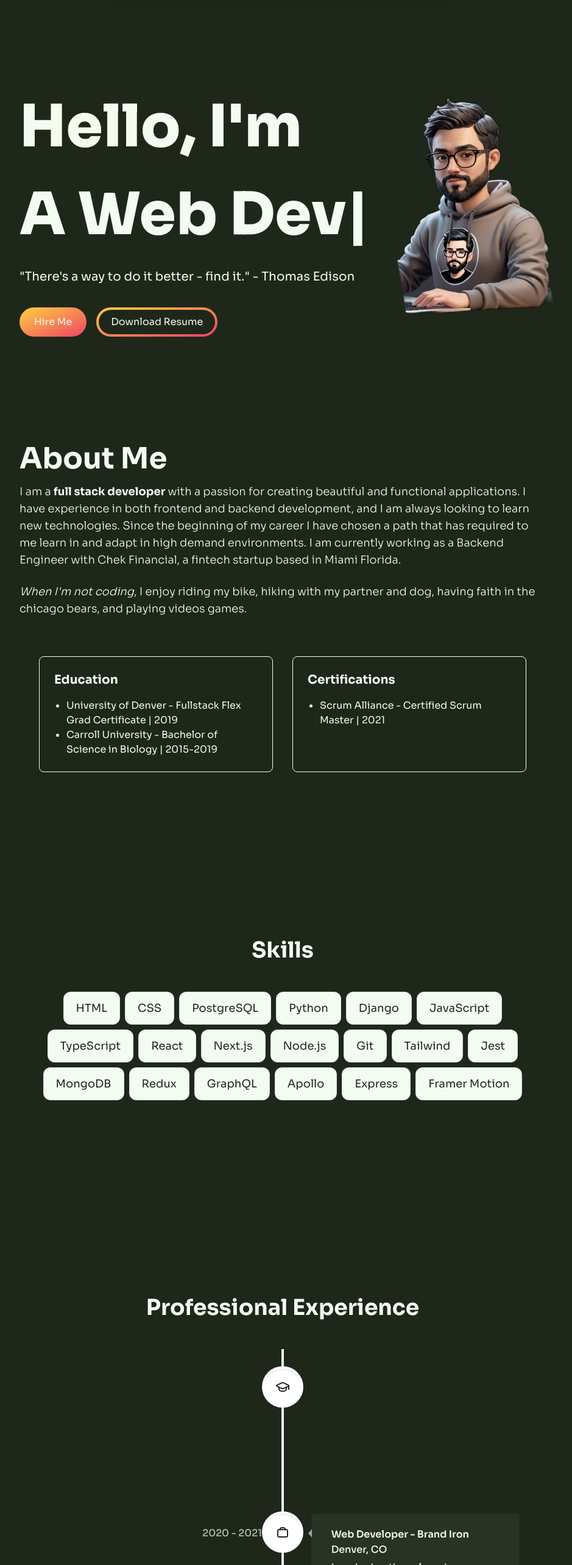
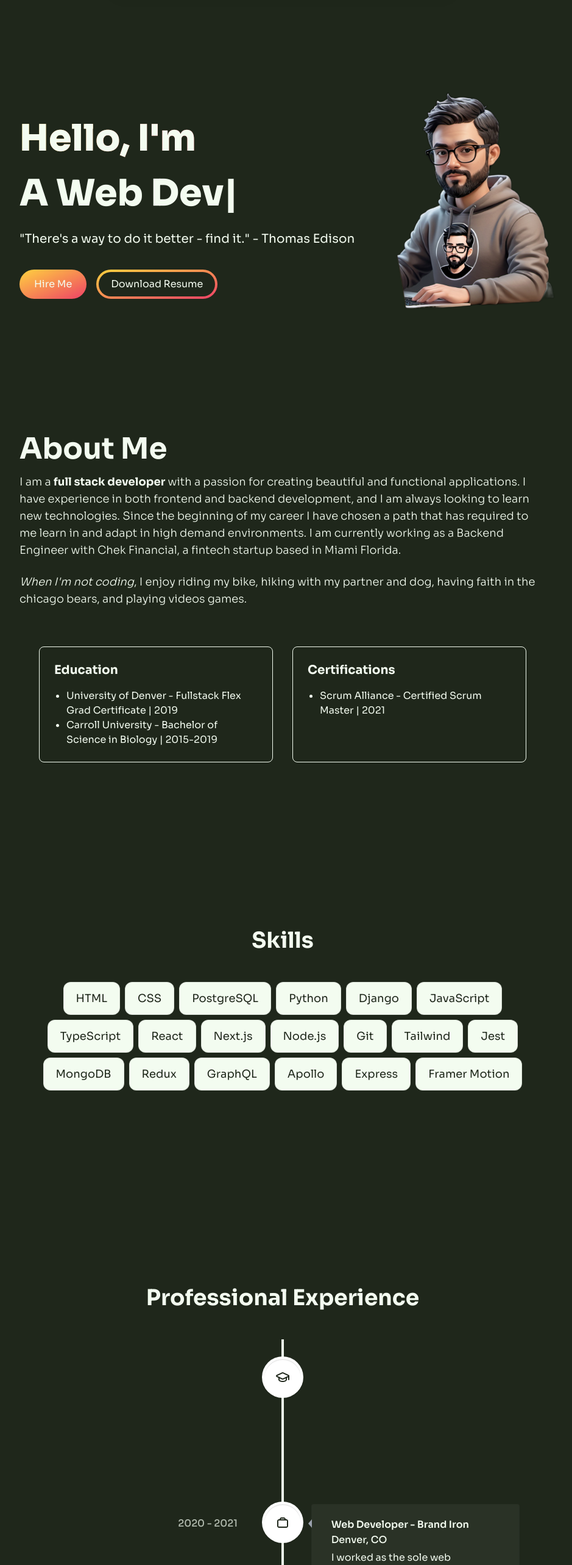
Before and after one commit to meusjoseph21/portfolio-2024, a Next.js app: page / in a window 1280 px wide. Shown: the part 80-2646 px from the top of the page at 61% size, without its empty margins (176-1115 px from the left). Built offline with nearby package versions, Linux system fonts and the light colour scheme.

Commit message:
a couple more changes

```diff
--- a/app/components/Experience.jsx
+++ b/app/components/Experience.jsx
@@ -29,7 +29,7 @@ const Experience = () => {
                 borderRight: "0.4rem solid #9ca3af",
               }}
               date={item.date}
-              dateClassName="text-slate-200 font-semibold px-[5rem] py-[5rem] bg-slate-100 rounded-md"
+              dateClassName="text-slate-200 font-semibold mx-10 bg-slate-100 rounded-md"
               icon={item.icon}
               iconStyle={{
                 background: "#fff",
--- a/app/components/HeroSection.jsx
+++ b/app/components/HeroSection.jsx
@@ -15,7 +15,7 @@ const HeroSection = () => {
           transition={{ duration: 0.5 }}
           className="col-span-8 place-self-center text-center sm:text-left justify-self-start"
         >
-          <h1 className="text-slate-200 mb-4 text-4xl sm:text-5xl md:text-4xl lg:text-8xl lg:leading-normal font-extrabold">
+          <h1 className="text-slate-200 mb-4 text-4xl sm:text-4xl md:text-4xl lg:text-6xl lg:leading-normal font-extrabold">
             <span className="text-transparent bg-clip-text bg-gradient-to-r from-secondary-900 to-secondary-800">
               Hello, I&apos;m{" "}
             </span>
```
